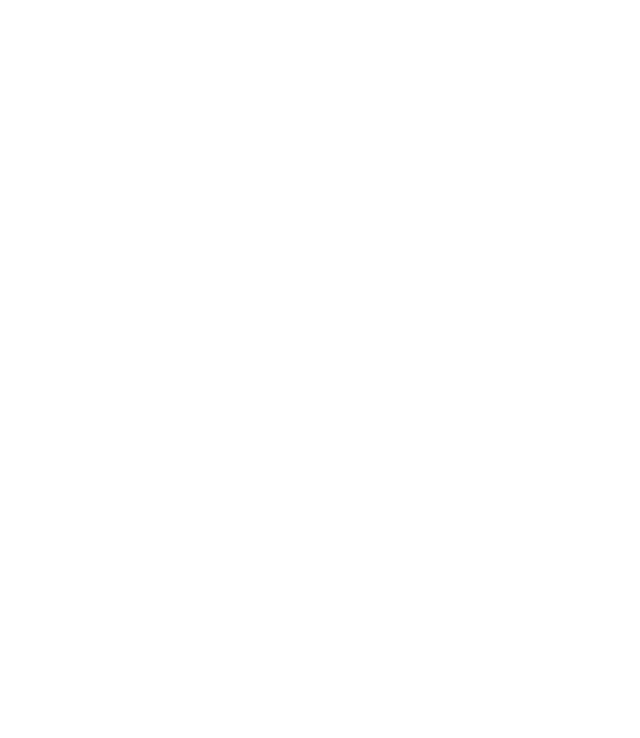
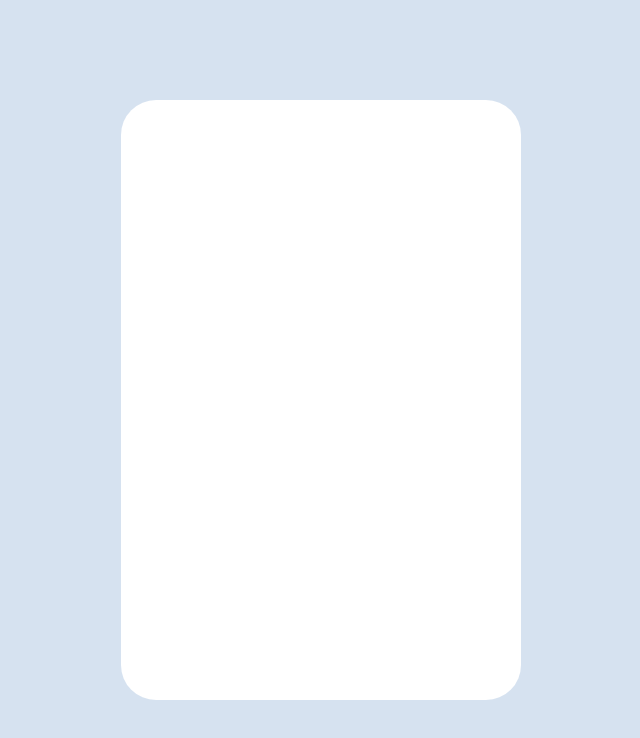
Before and after one commit to fnacarellidev/QR-Code-Component, a plain HTML site: page index.html in a window 1280 px wide. Shown: the whole page, without its empty margins (319-959 px from the left). Drawn offline with Linux system fonts and the light colour scheme.

Commit message:
favicon and main container

```diff
--- a/index.html
+++ b/index.html
@@ -1,13 +1,16 @@
 <!DOCTYPE html>
-<html lang="en">
+<html lang="pt-br">
 <head>
     <meta charset="UTF-8">
     <meta http-equiv="X-UA-Compatible" content="IE=edge">
     <meta name="viewport" content="width=device-width, initial-scale=1.0">
     <title>QR Code Component</title>
     <link rel="stylesheet" href="style.css">
+    <link rel="shortcut icon" href="assets/favicon-32x32.png" type="image/x-icon">
 </head>
 <body>
+    <div class="container">
 
+    </div>
 </body>
 </html>
--- a/style.css
+++ b/style.css
@@ -4,3 +4,19 @@
     --grayish-blue: hsl(220, 15%, 55%);
     --dark-blue: hsl(218, 44%, 22%);
 }
+
+body {
+    margin: 0;
+    height: 100vh;
+    background-color: var(--light-gray);
+    display: flex;
+    justify-content: center;
+    align-items: center;
+}
+
+.container {
+    background-color: var(--white);
+    width: 400px;
+    height: 600px;
+    border-radius: 35px;
+}
```
